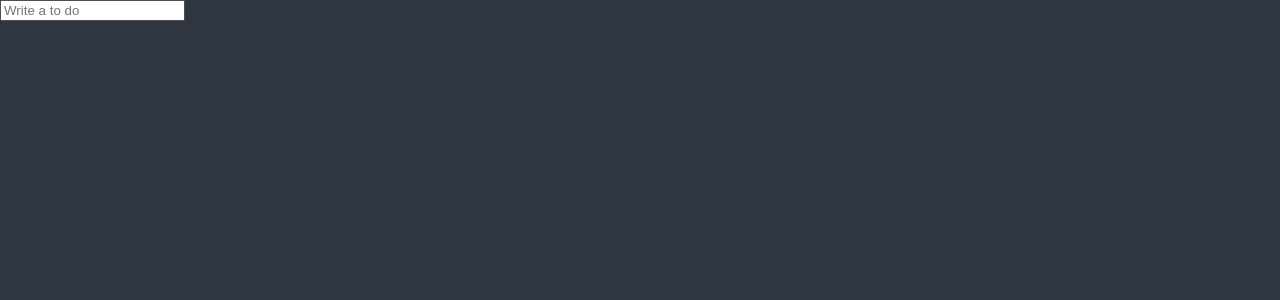
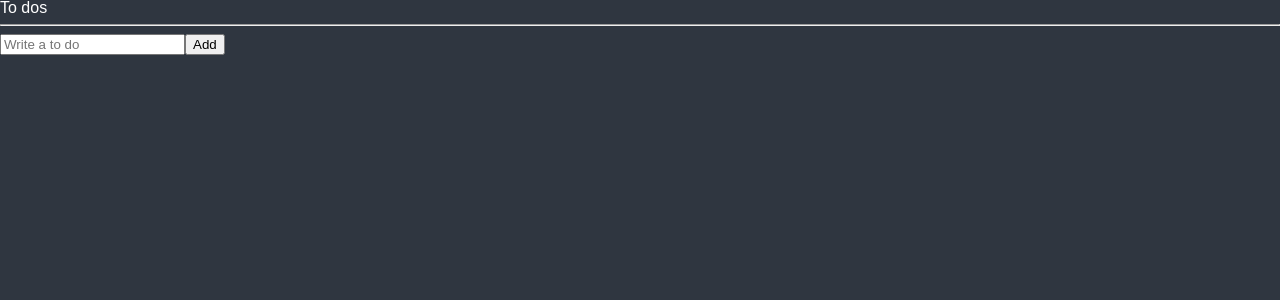
Before and after one commit to gyuhyuk/React-Todo-App, a React (Create React App) app: page / in a window 1280 px wide. Shown: the top 300 px of the page. Built offline with nearby package versions, Linux system fonts and the light colour scheme.

Commit message:
#6.11 Add To Do

```diff
--- a/src/App.tsx
+++ b/src/App.tsx
@@ -1,5 +1,5 @@
 import GlobalStyle from "./style/GlobalStyle";
-import TodoList from "./TodoList";
+import TodoList from "./components/TodoList";
 
 function App() {
   return (
--- a/src/TodoList.tsx
+++ /dev/null
@@ -1,29 +0,0 @@
-import { useForm } from "react-hook-form";
-
-interface Form {
-  toDo: string;
-}
-
-const TodoList = () => {
-  const { register, handleSubmit, setValue } = useForm<Form>();
-
-  const handleValid = (data: Form) => {
-    console.log("add to do", data.toDo);
-    setValue("toDo", "");
-  };
-
-  return (
-    <div>
-      <form onSubmit={handleSubmit(handleValid)}>
-        <input
-          {...register("toDo", {
-            required: "Please Write a todo",
-          })}
-          placeholder="Write a to do"
-        />
-      </form>
-    </div>
-  );
-};
-
-export default TodoList;
--- /dev/null
+++ b/src/components/TodoList.tsx
@@ -0,0 +1,60 @@
+import { useForm } from "react-hook-form";
+import {
+  atom,
+  useRecoilState,
+  useRecoilValue,
+  useSetRecoilState,
+} from "recoil";
+
+const toDoState = atom<Todo[]>({
+  key: "toDo",
+  default: [],
+});
+
+interface Form {
+  toDo: string;
+}
+
+interface Todo {
+  text: string;
+  id: number;
+  category: "TODO" | "DOING" | "DONE";
+}
+
+const TodoList = () => {
+  const [toDos, setToDos] = useRecoilState(toDoState);
+  const { register, handleSubmit, setValue } = useForm<Form>();
+
+  const handleValid = ({ toDo }: Form) => {
+    setToDos((oldToDos) => [
+      { text: toDo, category: "TODO", id: Date.now() },
+      ...oldToDos,
+    ]);
+    setValue("toDo", "");
+  };
+
+  console.log(toDos);
+
+  return (
+    <div>
+      <h1>To dos</h1>
+      <hr />
+      <form onSubmit={handleSubmit(handleValid)}>
+        <input
+          {...register("toDo", {
+            required: "Please Write a todo",
+          })}
+          placeholder="Write a to do"
+        />
+        <button>Add</button>
+      </form>
+      <ul>
+        {toDos.map((todo) => (
+          <li key={todo.id}>{todo.text}</li>
+        ))}
+      </ul>
+    </div>
+  );
+};
+
+export default TodoList;
```
Also changed, not shown: tsconfig.json (+2 -8 lines).
